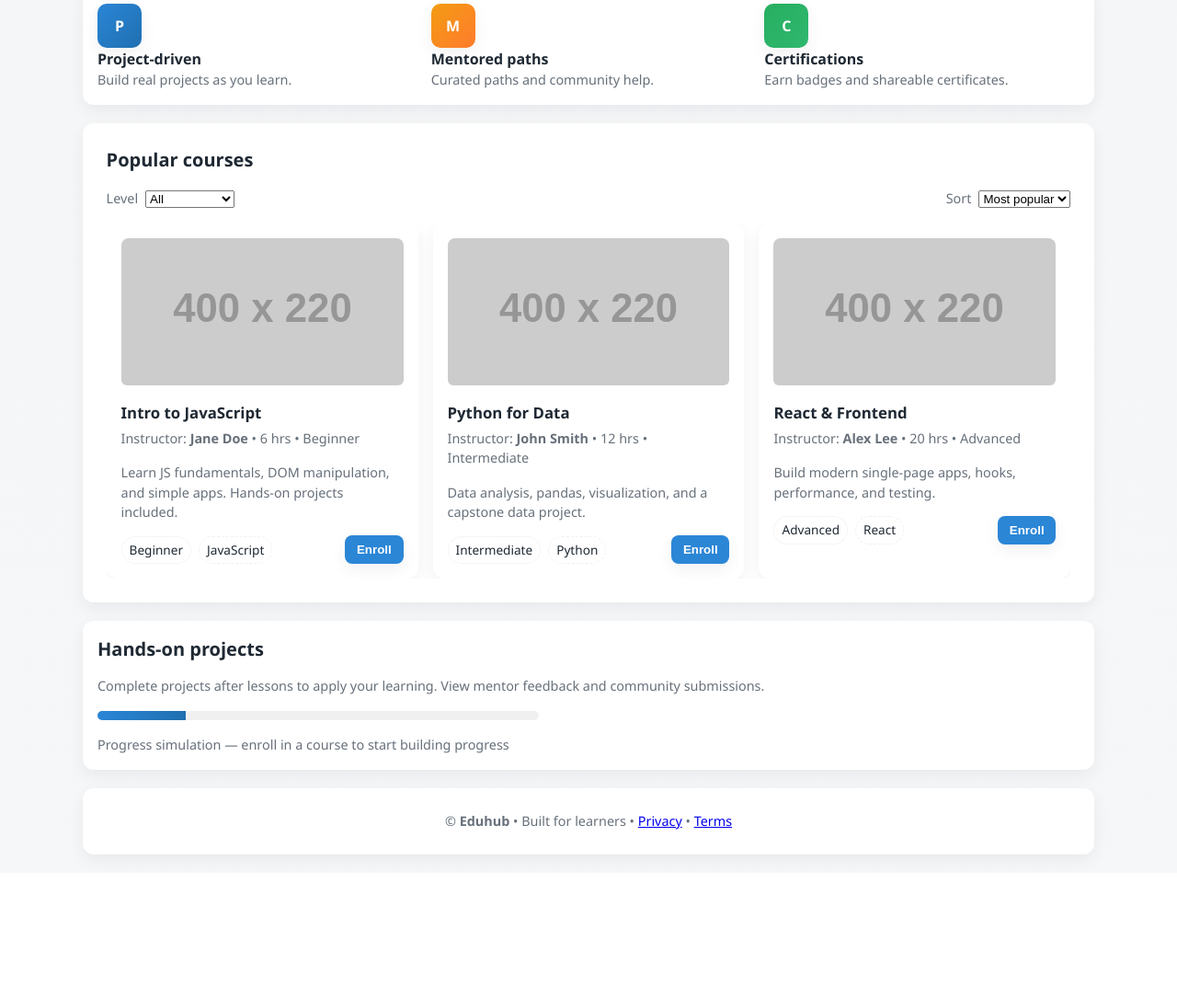
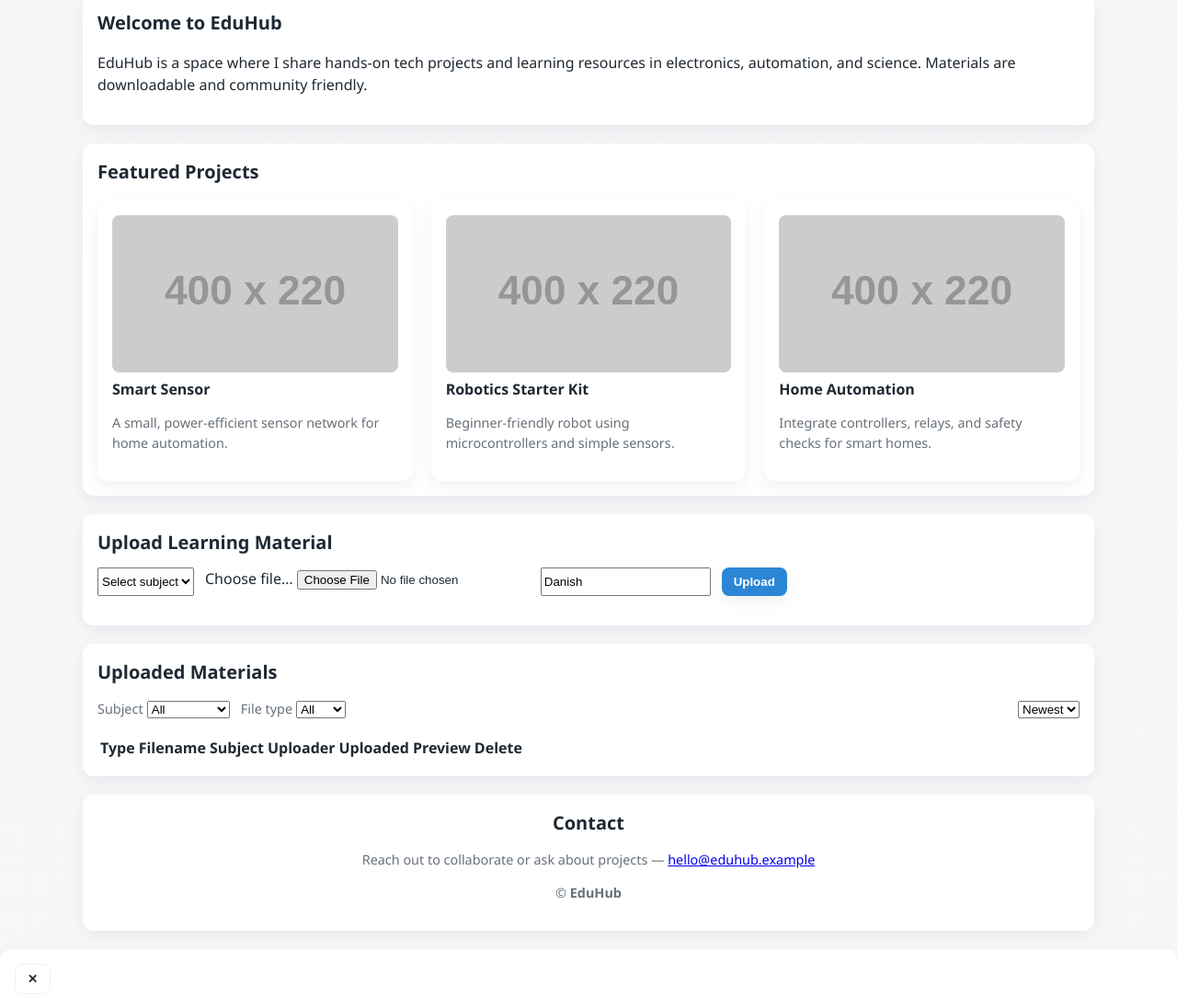
Before and after one commit to NishKing01/Eduhub-advance, a plain HTML site: page index.html in a window 1280 px wide. Shown: the part 477-1561 px from the top of the page at 92% size. Before the commit the page ends 1426 px from the top, so only its background shows below. Drawn offline with Linux system fonts and the light colour scheme; placeholder pictures from the web are drawn by us.

Commit message:
Revise EduHub title, navigation, and content structure
Updated the title and meta description for EduHub, added new navigation links, and restructured sections for learning materials and projects.

```diff
--- a/index.html
+++ b/index.html
@@ -3,16 +3,17 @@
 <head>
   <meta charset="utf-8" />
   <meta name="viewport" content="width=device-width,initial-scale=1" />
-  <title>Eduhub — Learn Anything</title>
-  <link rel="stylesheet" href="style.css">
-  <meta name="description" content="Eduhub — curated courses, hands-on projects, and community learning.">
+  <title>EduHub — Learn & Build</title>
+  <meta name="description" content="EduHub — hands-on projects and learning resources in electronics, automation and science." />
+  <link rel="stylesheet" href="style.css" />
+  <link rel="stylesheet" href="https://cdnjs.cloudflare.com/ajax/libs/font-awesome/6.5.0/css/all.min.css" />
 </head>
 <body>
   <nav class="nav" aria-label="Main navigation">
     <div class="nav-inner container">
-      <a href="#" class="brand" aria-label="Eduhub home">
+      <a class="brand" href="#" aria-label="EduHub home">
         <span class="logo" aria-hidden="true">E</span>
-        <span class="brand-name">Eduhub</span>
+        <span class="brand-name">EduHub</span>
       </a>
 
       <input id="nav-toggle" class="nav-toggle" type="checkbox" aria-hidden="true" />
@@ -21,18 +22,18 @@
       </label>
 
       <div class="nav-menu" role="menubar" aria-label="Primary">
-        <a href="#" role="menuitem">Home</a>
-        <a href="#courses" role="menuitem">Courses</a>
+        <a href="#about" role="menuitem">About</a>
         <a href="#projects" role="menuitem">Projects</a>
-        <a href="#about" role="menuitem">About</a>
+        <a href="#learning" role="menuitem">Learning</a>
+        <a href="#contact" role="menuitem">Contact</a>
       </div>
 
       <div class="nav-actions">
-        <div class="search">
-          <input id="site-search" type="search" placeholder="Search courses, topics..." aria-label="Search courses" />
+        <div class="search" role="search">
+          <input id="site-search" type="search" placeholder="Search courses & materials..." aria-label="Search courses and materials">
         </div>
         <button id="theme-toggle" class="btn btn-ghost" aria-pressed="false" title="Toggle theme">🌙</button>
-        <a href="#" class="btn btn-primary">Sign in</a>
+        <a class="btn btn-primary" href="#">Sign in</a>
       </div>
     </div>
   </nav>
@@ -41,149 +42,140 @@
     <header class="section hero container">
       <div class="grid columns-2" style="align-items:center;">
         <div>
-          <h1>Learn the skills that matter</h1>
-          <p class="small u-mb-md">Hands-on courses, clear learning paths, and real projects to build your portfolio. Start from zero and level up.</p>
-          <div style="display:flex;gap:0.5rem;flex-wrap:wrap;">
-            <a href="#courses" class="btn btn-primary">Browse courses</a>
-            <a href="#projects" class="btn btn-ghost">Explore projects</a>
+          <h1>Learn by building — electronics, automation & science</h1>
+          <p class="small u-mb-md">Practical projects, downloadable resources, and clear learning paths. Browse courses, upload your own materials, and follow along.</p>
+          <div style="display:flex;gap:0.6rem;flex-wrap:wrap;">
+            <a href="#learning" class="btn btn-primary">Upload Material</a>
+            <a href="#projects" class="btn btn-ghost">Explore Projects</a>
           </div>
         </div>
         <div class="card center" aria-hidden="true">
-          <img src="https://via.placeholder.com/560x320?text=Learning+at+Eduhub" alt="" style="width:100%;border-radius:8px;">
+          <img src="https://via.placeholder.com/720x420?text=Hands-on+Learning" alt="" style="width:100%;border-radius:8px;">
         </div>
       </div>
     </header>
 
-    <section id="features" class="section container card fade-in">
-      <div class="grid columns-3">
-        <div class="kv">
-          <div class="logo" style="width:48px;height:48px;border-radius:10px;background:linear-gradient(135deg,var(--brand),var(--brand-strong));display:inline-grid;place-items:center;color:white;margin-right:0.6rem">P</div>
-          <div>
-            <strong>Project-driven</strong>
-            <div class="small">Build real projects as you learn.</div>
-          </div>
-        </div>
-        <div class="kv">
-          <div class="logo" style="width:48px;height:48px;border-radius:10px;background:linear-gradient(135deg,var(--accent),#ff7b2d);display:inline-grid;place-items:center;color:white;margin-right:0.6rem">M</div>
-          <div>
-            <strong>Mentored paths</strong>
-            <div class="small">Curated paths and community help.</div>
-          </div>
-        </div>
-        <div class="kv">
-          <div class="logo" style="width:48px;height:48px;border-radius:10px;background:linear-gradient(135deg,var(--success),#2fb86f);display:inline-grid;place-items:center;color:white;margin-right:0.6rem">C</div>
-          <div>
-            <strong>Certifications</strong>
-            <div class="small">Earn badges and shareable certificates.</div>
-          </div>
-        </div>
+    <section id="about" class="section container card">
+      <h2>Welcome to EduHub</h2>
+      <p>EduHub is a space where I share hands-on tech projects and learning resources in electronics, automation, and science. Materials are downloadable and community friendly.</p>
+    </section>
+
+    <section id="projects" class="section container card">
+      <h2>Featured Projects</h2>
+      <div class="grid columns-3 u-mt-md" id="projects-grid">
+        <article class="card">
+          <img src="https://via.placeholder.com/400x220?text=Smart+Sensor" alt="Smart Sensor" style="width:100%;border-radius:8px;">
+          <h3>Smart Sensor</h3>
+          <p class="small">A small, power-efficient sensor network for home automation.</p>
+        </article>
+        <article class="card">
+          <img src="https://via.placeholder.com/400x220?text=Robotics" alt="Robotics" style="width:100%;border-radius:8px;">
+          <h3>Robotics Starter Kit</h3>
+          <p class="small">Beginner-friendly robot using microcontrollers and simple sensors.</p>
+        </article>
+        <article class="card">
+          <img src="https://via.placeholder.com/400x220?text=Automation" alt="Automation" style="width:100%;border-radius:8px;">
+          <h3>Home Automation</h3>
+          <p class="small">Integrate controllers, relays, and safety checks for smart homes.</p>
+        </article>
       </div>
     </section>
 
-    <section id="courses" class="section container">
-      <h2>Popular courses</h2>
+    <section id="learning" class="section container card">
+      <h2>Upload Learning Material</h2>
 
-      <div class="u-mt-md" style="display:flex;gap:1rem;flex-wrap:wrap;align-items:center;justify-content:space-between;">
-        <div style="display:flex;gap:0.5rem;align-items:center;">
-          <label for="level" class="small">Level</label>
-          <select id="level" aria-label="Filter by level">
-            <option value="">All</option>
-            <option>Beginner</option>
-            <option>Intermediate</option>
-            <option>Advanced</option>
+      <form id="uploadForm" class="form" enctype="multipart/form-data" method="POST" action="/upload" aria-describedby="uploadStatus">
+        <div style="display:flex;gap:0.75rem;flex-wrap:wrap;">
+          <label for="subject" class="small sr-only">Subject</label>
+          <select name="subject" id="subject" required>
+            <option value="">Select subject</option>
+            <option value="Chemistry">Chemistry</option>
+            <option value="Physics">Physics</option>
+            <option value="Math">Math</option>
+            <option value="Electronics">Electronics</option>
+            <option value="Automation">Automation</option>
+          </select>
+
+          <label class="file-input" aria-hidden="false">
+            <span class="file-label">Choose file…</span>
+            <input id="uploadFile" type="file" name="uploadFile" required />
+          </label>
+
+          <input type="text" id="uploader" name="uploader" placeholder="Your name" value="Danish" required style="min-width:160px;">
+          <button type="submit" class="btn btn-primary">Upload</button>
+        </div>
+        <div id="uploadStatus" class="upload-status small u-mt-md" aria-live="polite"></div>
+      </form>
+    </section>
+
+    <section id="dashboard" class="section container card">
+      <h2>Uploaded Materials</h2>
+
+      <div style="display:flex;gap:0.75rem;align-items:center;flex-wrap:wrap;margin-top:0.5rem;">
+        <div>
+          <label for="subjectFilter" class="small">Subject</label>
+          <select id="subjectFilter" aria-label="Filter by subject">
+            <option value="all">All</option>
+            <option value="Chemistry">Chemistry</option>
+            <option value="Physics">Physics</option>
+            <option value="Math">Math</option>
+            <option value="Electronics">Electronics</option>
+            <option value="Automation">Automation</option>
           </select>
         </div>
 
-        <div style="display:flex;gap:0.5rem;align-items:center;">
-          <label class="small sr-only" for="sort">Sort</label>
-          <select id="sort" aria-label="Sort courses">
-            <option value="popular">Most popular</option>
+        <div>
+          <label for="typeFilter" class="small">File type</label>
+          <select id="typeFilter" aria-label="Filter by file type">
+            <option value="all">All</option>
+            <option value="pdf">PDF</option>
+            <option value="docx">Word</option>
+            <option value="zip">ZIP</option>
+          </select>
+        </div>
+
+        <div style="margin-left:auto;">
+          <label for="sort" class="small sr-only">Sort</label>
+          <select id="sort" aria-label="Sort files">
             <option value="new">Newest</option>
-            <option value="duration">Shortest</option>
+            <option value="old">Oldest</option>
           </select>
         </div>
       </div>
 
       <div class="table-wrapper u-mt-md">
-        <div class="grid columns-3" id="course-grid" style="gap:1rem;">
-          <!-- Course card example (duplicate for each course) -->
-          <article class="card course-card" data-title="Intro to JavaScript" data-level="Beginner">
-            <img src="https://via.placeholder.com/400x220?text=JavaScript" alt="Intro to JavaScript" style="width:100%;border-radius:8px 8px 6px 6px;">
-            <div style="padding-top:0.6rem;">
-              <h3 style="margin:0 0 0.25rem 0;font-size:1.05rem;">Intro to JavaScript</h3>
-              <div class="small">Instructor: <strong>Jane Doe</strong> • 6 hrs • Beginner</div>
-              <p class="small u-mt-md">Learn JS fundamentals, DOM manipulation, and simple apps. Hands-on projects included.</p>
-
-              <div style="display:flex;gap:0.5rem;align-items:center;margin-top:0.8rem;justify-content:space-between;">
-                <div style="display:flex;gap:0.5rem;align-items:center;">
-                  <span class="badge">Beginner</span>
-                  <span class="badge ghost">JavaScript</span>
-                </div>
-                <div class="row-actions">
-                  <button class="btn btn-primary enroll-btn" data-title="Intro to JavaScript">Enroll</button>
-                </div>
-              </div>
-            </div>
-          </article>
-
-          <article class="card course-card" data-title="Python for Data" data-level="Intermediate">
-            <img src="https://via.placeholder.com/400x220?text=Python+Data" alt="Python for Data" style="width:100%;border-radius:8px 8px 6px 6px;">
-            <div style="padding-top:0.6rem;">
-              <h3 style="margin:0 0 0.25rem 0;font-size:1.05rem;">Python for Data</h3>
-              <div class="small">Instructor: <strong>John Smith</strong> • 12 hrs • Intermediate</div>
-              <p class="small u-mt-md">Data analysis, pandas, visualization, and a capstone data project.</p>
-
-              <div style="display:flex;gap:0.5rem;align-items:center;margin-top:0.8rem;justify-content:space-between;">
-                <div style="display:flex;gap:0.5rem;align-items:center;">
-                  <span class="badge">Intermediate</span>
-                  <span class="badge ghost">Python</span>
-                </div>
-                <div class="row-actions">
-                  <button class="btn btn-primary enroll-btn" data-title="Python for Data">Enroll</button>
-                </div>
-              </div>
-            </div>
-          </article>
-
-          <article class="card course-card" data-title="React & Frontend" data-level="Advanced">
-            <img src="https://via.placeholder.com/400x220?text=React" alt="React & Frontend" style="width:100%;border-radius:8px 8px 6px 6px;">
-            <div style="padding-top:0.6rem;">
-              <h3 style="margin:0 0 0.25rem 0;font-size:1.05rem;">React & Frontend</h3>
-              <div class="small">Instructor: <strong>Alex Lee</strong> • 20 hrs • Advanced</div>
-              <p class="small u-mt-md">Build modern single-page apps, hooks, performance, and testing.</p>
-
-              <div style="display:flex;gap:0.5rem;align-items:center;margin-top:0.8rem;justify-content:space-between;">
-                <div style="display:flex;gap:0.5rem;align-items:center;">
-                  <span class="badge">Advanced</span>
-                  <span class="badge ghost">React</span>
-                </div>
-                <div class="row-actions">
-                  <button class="btn btn-primary enroll-btn" data-title="React & Frontend">Enroll</button>
-                </div>
-              </div>
-            </div>
-          </article>
-
-        </div>
+        <table id="fileTable" aria-live="polite">
+          <thead>
+            <tr>
+              <th>Type</th>
+              <th>Filename</th>
+              <th>Subject</th>
+              <th>Uploader</th>
+              <th>Uploaded</th>
+              <th>Preview</th>
+              <th>Delete</th>
+            </tr>
+          </thead>
+          <tbody>
+            <!-- JS will render uploaded rows here -->
+          </tbody>
+        </table>
       </div>
     </section>
 
-    <section id="projects" class="section container card">
-      <h2>Hands-on projects</h2>
-      <p class="small">Complete projects after lessons to apply your learning. View mentor feedback and community submissions.</p>
+    <section id="contact" class="section container card center">
+      <h2>Contact</h2>
+      <p class="small">Reach out to collaborate or ask about projects — <a href="mailto:hello@eduhub.example">hello@eduhub.example</a></p>
+      <p class="small">© <strong>EduHub</strong></p>
+    </section>
+  </main>
 
-      <div class="u-mt-md">
-        <div class="progress" aria-hidden="true" style="max-width:480px;">
-          <i id="demo-progress" style="width:20%"></i>
-        </div>
-        <div class="small u-mt-md">Progress simulation — enroll in a course to start building progress</div>
-      </div>
-    </section>
-
-    <footer class="section container center small" id="about">
-      <div>© <strong>Eduhub</strong> • Built for learners • <a href="#">Privacy</a> • <a href="#">Terms</a></div>
-    </footer>
-  </main>
+  <div id="preview-modal" class="modal" aria-hidden="true">
+    <div class="modal-content card">
+      <button id="preview-close" class="btn btn-ghost" aria-label="Close preview">✕</button>
+      <div id="preview-body"></div>
+    </div>
+  </div>
 
   <script src="script.js"></script>
 </body>
```
